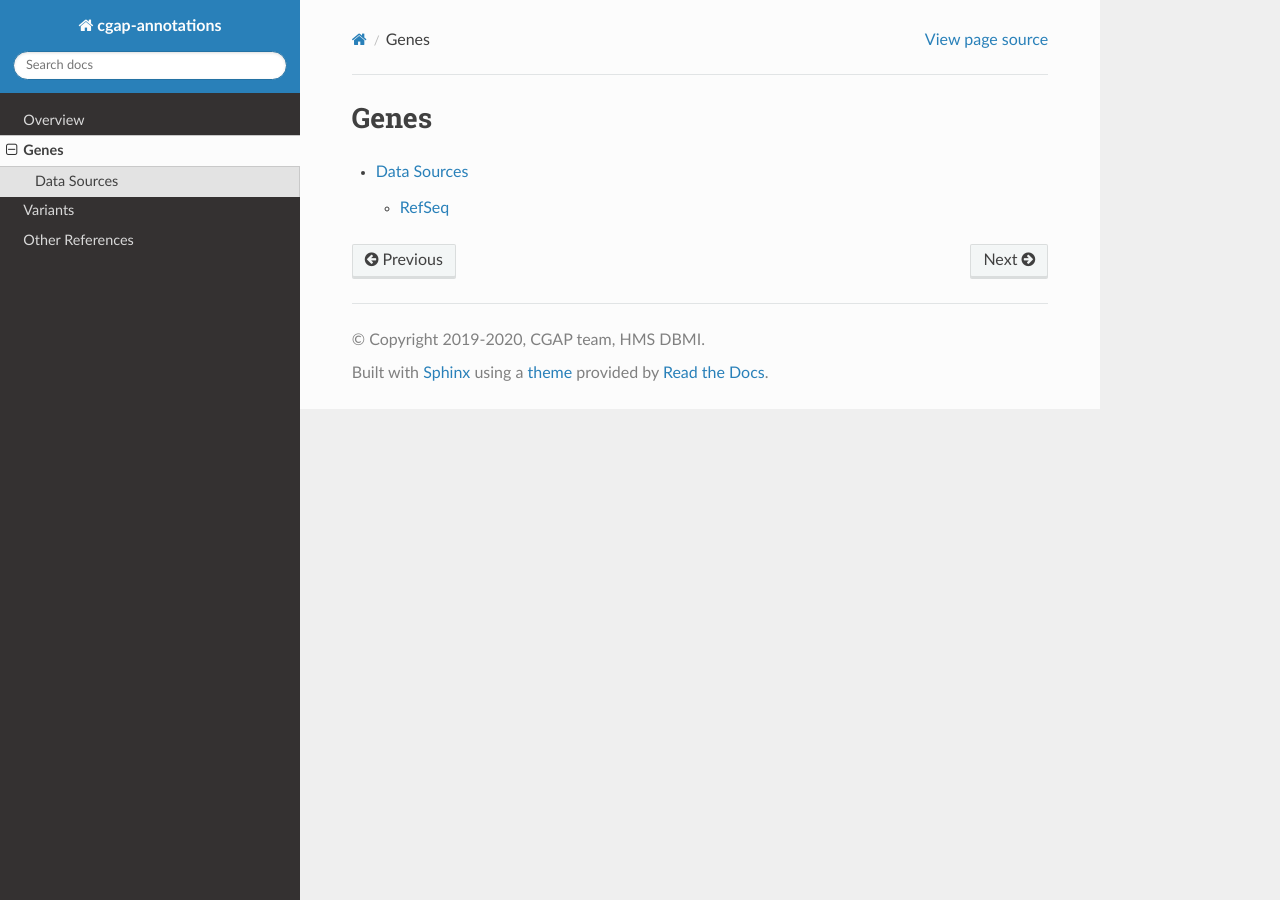
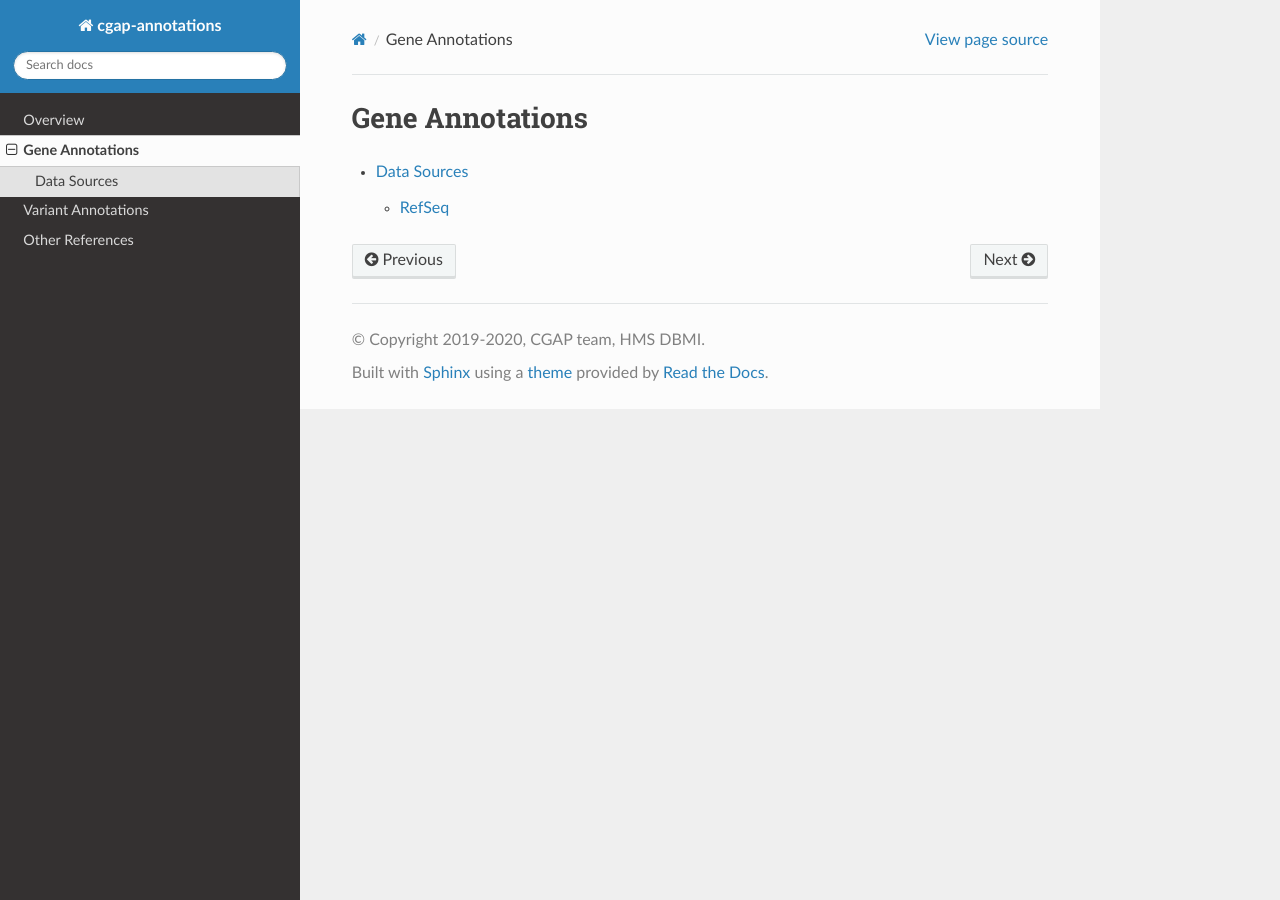
Before and after one commit to dbmi-bgm/cgap-annotations, a Sphinx documentation site: the page built from docs/genes.rst, in a window 1280 px wide. Built offline with Sphinx 7.4.7 and the Read the Docs theme 2.0.0, drawn with Linux system fonts in a browser that asks for light colours.

Commit message:
docs update IV

```diff
--- a/docs/genes.rst
+++ b/docs/genes.rst
@@ -1,6 +1,6 @@
-=====
-Genes
-=====
+================
+Gene Annotations
+================
 
 .. toctree::
   :maxdepth: 2
--- a/docs/variants.rst
+++ b/docs/variants.rst
@@ -1,6 +1,6 @@
-========
-Variants
-========
+===================
+Variant Annotations
+===================
 
 .. toctree::
   :maxdepth: 2
```
